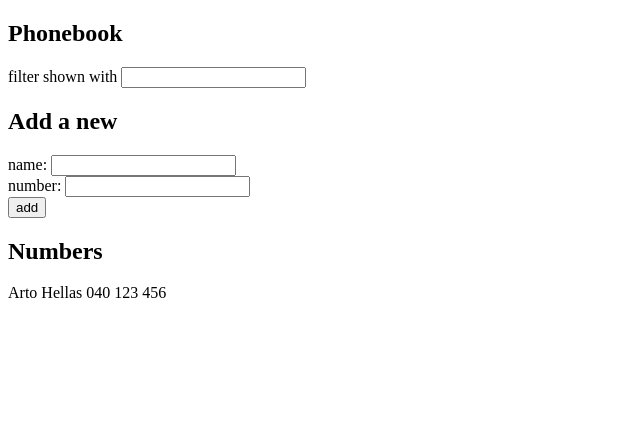
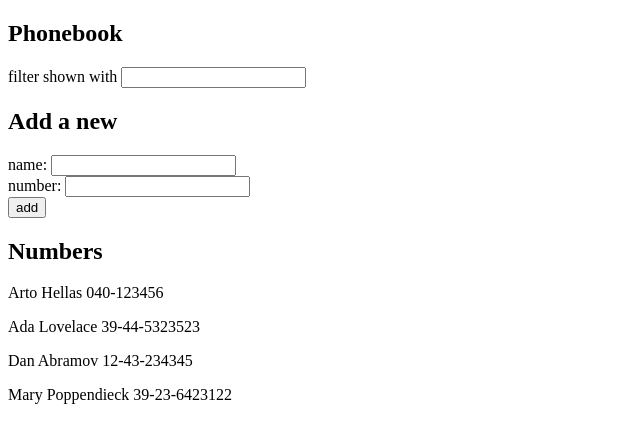
Before and after one commit to sampon-kayttaja/full-stack-open-exercises, a React (Vite) app in the folder part2/puhelinluettelo/: page / in a window 1280 px wide. Shown: the top 442 px of the page, without its empty margins (0-640 px from the left). Built offline with nearby package versions, Linux system fonts and the light colour scheme; data requests are answered from the project's data file.

Commit message:
part 2.11.

```diff
--- /dev/null
+++ b/part2/puhelinluettelo/db.json
@@ -0,0 +1,24 @@
+{
+  "persons":[
+    {
+      "name": "Arto Hellas",
+      "number": "040-123456",
+      "id": "1"
+    },
+    {
+      "name": "Ada Lovelace",
+      "number": "39-44-5323523",
+      "id": "2"
+    },
+    {
+      "name": "Dan Abramov",
+      "number": "12-43-234345",
+      "id": "3"
+    },
+    {
+      "name": "Mary Poppendieck",
+      "number": "39-23-6423122",
+      "id": "4"
+    }
+  ]
+}
--- a/part2/puhelinluettelo/package.json
+++ b/part2/puhelinluettelo/package.json
@@ -7,9 +7,11 @@
     "dev": "vite",
     "build": "vite build",
     "lint": "eslint .",
-    "preview": "vite preview"
+    "preview": "vite preview",
+    "server": "json-server -p 3001 db.json"
   },
   "dependencies": {
+    "axios": "^1.16.1",
     "react": "^19.2.6",
     "react-dom": "^19.2.6"
   },
@@ -22,6 +24,7 @@
     "eslint-plugin-react-hooks": "^7.1.1",
     "eslint-plugin-react-refresh": "^0.5.2",
     "globals": "^17.6.0",
+    "json-server": "^1.0.0-beta.15",
     "vite": "^8.0.12"
   }
 }
--- a/part2/puhelinluettelo/src/App.jsx
+++ b/part2/puhelinluettelo/src/App.jsx
@@ -1,15 +1,25 @@
-import { useState } from 'react'
+import { useState, useEffect } from 'react'
+import axios from 'axios'
 import PersonForm from './components/PersonForm'
 import Filter from './components/Filter'
 import Persons from './components/Persons'
 
+
+
+
 const App = () => {
-  const [persons, setPersons] = useState([
-    { name: 'Arto Hellas', number: '040 123 456' },
-  ])
+  const [persons, setPersons] = useState([])
   const [newName, setNewName] = useState('')
   const [newNumber, setNewNumber] = useState('')
   const [filter, setFilter] = useState('')
+
+  useEffect(() => {
+    axios
+      .get('http://localhost:3001/persons')
+      .then(response => {
+        setPersons(response.data)
+      })
+  }, [])
 
   const addPerson = (event) => {
     event.preventDefault()
```
Also changed, not shown: 1 other file (tests, documents, lock files or other folders).
